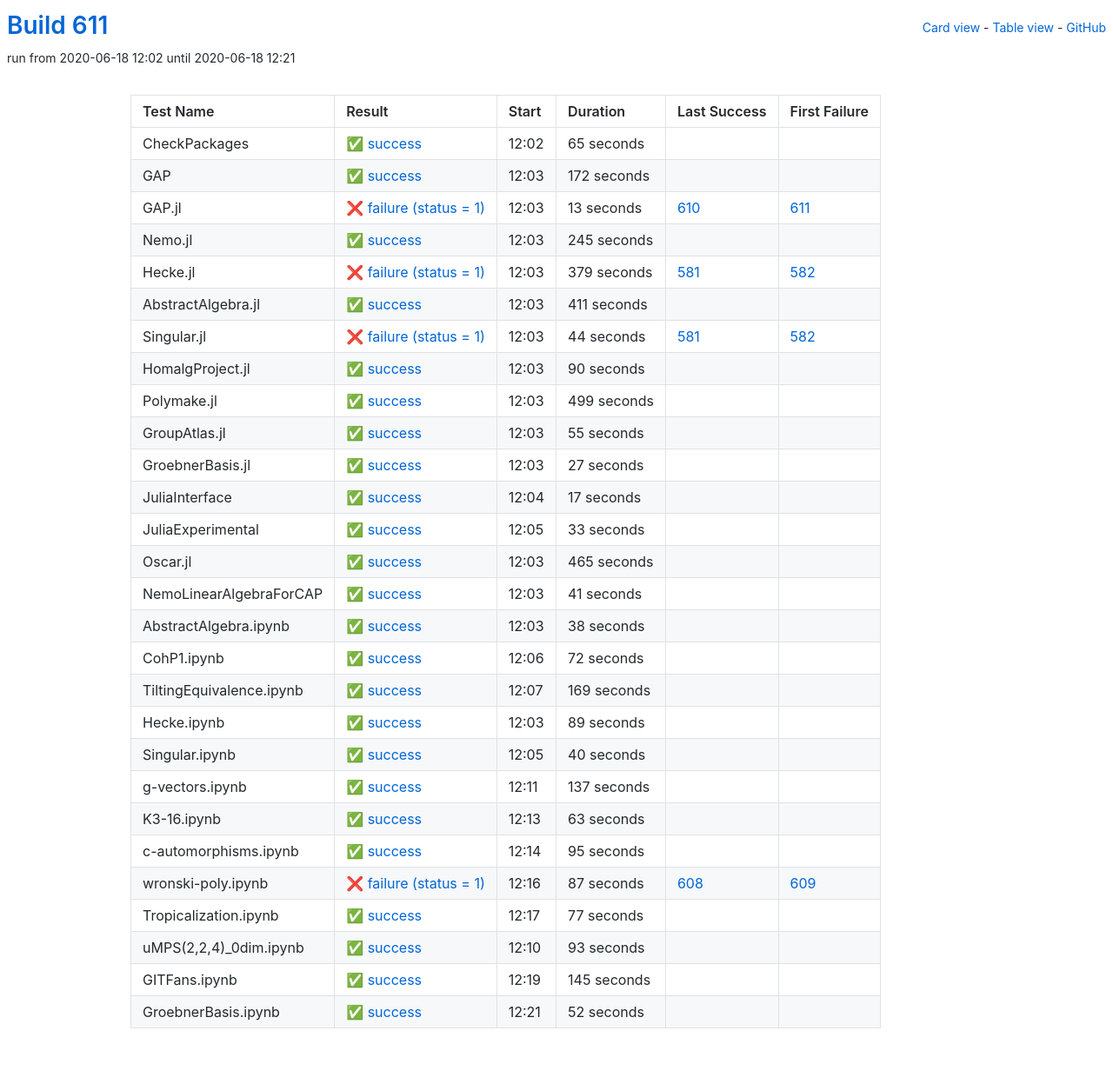
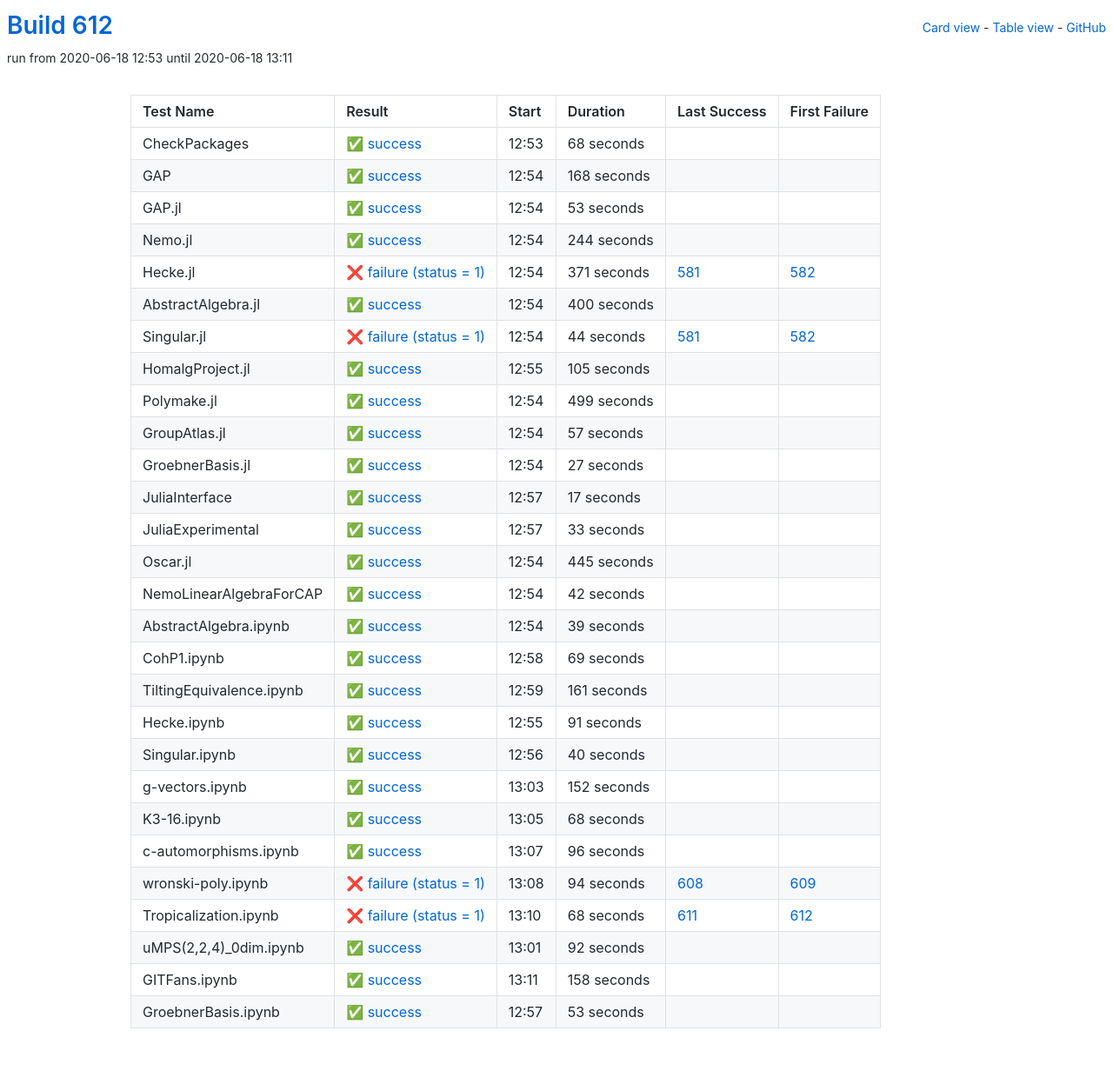
Before and after one commit to oscar-system/oscar-ci-status-1.4, a Jekyll site: the page built from table.html, in a window 1280 px wide. Shown: the whole page at 87% size. Built offline with Jekyll 4.4.1, drawn with Linux system fonts in a browser that asks for light colours.

Commit message:
Build #612

```diff
--- a/_data/ci.yml
+++ b/_data/ci.yml
@@ -1,6 +1,6 @@
 ---
-build: 611
-build_url: https://oscarci.mathematik.uni-kl.de/job/oscar-julia-1.4/611/
+build: 612
+build_url: https://oscarci.mathematik.uni-kl.de/job/oscar-julia-1.4/612/
 job: oscar-julia-1.4
 organization: oscar-system
 repo: oscar-ci-status-1.4
@@ -8,80 +8,80 @@ repourl: https://github.com/oscar-system/oscar-ci-status-1.4
 tests:
 - name: CheckPackages
   id: checkpackages
-  log: https://oscarci.mathematik.uni-kl.de/job/oscar-julia-1.4/611/artifact/logs/build-611/CheckPackages.log
-  start: 2020-06-18 12:02
+  log: https://oscarci.mathematik.uni-kl.de/job/oscar-julia-1.4/612/artifact/logs/build-612/CheckPackages.log
+  start: 2020-06-18 12:53
   success: true
   exitcode: 0
   status: success
-  duration: 65
+  duration: 68
   last_success: false
   last_success_url:
   first_failure: false
   first_failure_url:
 - name: GAP
   id: gap
-  log: https://oscarci.mathematik.uni-kl.de/job/oscar-julia-1.4/611/artifact/logs/build-611/GAP.log
-  start: 2020-06-18 12:03
+  log: https://oscarci.mathematik.uni-kl.de/job/oscar-julia-1.4/612/artifact/logs/build-612/GAP.log
+  start: 2020-06-18 12:54
   success: true
   exitcode: 0
   status: success
-  duration: 172
+  duration: 168
   last_success: false
   last_success_url:
   first_failure: false
   first_failure_url:
 - name: GAP.jl
   id: gap-jl
-  log: https://oscarci.mathematik.uni-kl.de/job/oscar-julia-1.4/611/artifact/logs/build-611/GAP.jl.log
-  start: 2020-06-18 12:03
-  success: false
-  exitcode: 1
-  status: failure
-  duration: 13
-  last_success: 610
-  last_success_url: https://oscarci.mathematik.uni-kl.de/job/oscar-julia-1.4/610/
-  first_failure: 611
-  first_failure_url: https://oscarci.mathematik.uni-kl.de/job/oscar-julia-1.4/611/
-- name: Nemo.jl
-  id: nemo-jl
-  log: https://oscarci.mathematik.uni-kl.de/job/oscar-julia-1.4/611/artifact/logs/build-611/Nemo.jl.log
-  start: 2020-06-18 12:03
+  log: https://oscarci.mathematik.uni-kl.de/job/oscar-julia-1.4/612/artifact/logs/build-612/GAP.jl.log
+  start: 2020-06-18 12:54
   success: true
   exitcode: 0
   status: success
-  duration: 245
+  duration: 53
+  last_success: false
+  last_success_url:
+  first_failure: false
+  first_failure_url:
+- name: Nemo.jl
+  id: nemo-jl
+  log: https://oscarci.mathematik.uni-kl.de/job/oscar-julia-1.4/612/artifact/logs/build-612/Nemo.jl.log
+  start: 2020-06-18 12:54
+  success: true
+  exitcode: 0
+  status: success
+  duration: 244
   last_success: false
   last_success_url:
   first_failure: false
   first_failure_url:
 - name: Hecke.jl
   id: hecke-jl
-  log: https://oscarci.mathematik.uni-kl.de/job/oscar-julia-1.4/611/artifact/logs/build-611/Hecke.jl.log
-  start: 2020-06-18 12:03
+  log: https://oscarci.mathematik.uni-kl.de/job/oscar-julia-1.4/612/artifact/logs/build-612/Hecke.jl.log
+  start: 2020-06-18 12:54
   success: false
   exitcode: 1
   status: failure
-  duration: 379
+  duration: 371
   last_success: 581
   last_success_url: https://oscarci.mathematik.uni-kl.de/job/oscar-julia-1.4/581/
   first_failure: 582
   first_failure_url: https://oscarci.mathematik.uni-kl.de/job/oscar-julia-1.4/582/
 - name: AbstractAlgebra.jl
   id: abstractalgebra-jl
-  log: https://oscarci.mathematik.uni-kl.de/job/oscar-julia-1.4/611/artifact/logs/build-611/AbstractAlgebra.jl.log
-  start: 2020-06-18 12:03
+  log: https://oscarci.mathematik.uni-kl.de/job/oscar-julia-1.4/612/artifact/logs/build-612/AbstractAlgebra.jl.log
+  start: 2020-06-18 12:54
   success: true
   exitcode: 0
   status: success
-  duration: 411
+  duration: 400
   last_success: false
   last_success_url:
   first_failure: false
   first_failure_url:
 - name: Singular.jl
   id: singular-jl
-  log: https://oscarci.mathematik.uni-kl.de/job/oscar-julia-1.4/611/artifact/logs/build-611/Singular.jl.log
-  start: 2020-06-18 12:03
+  log: https://oscarci.mathematik.uni-kl.de/job/oscar-julia-1.4/612/artifact/logs/build-612/Singular.jl.log
+  start: 2020-06-18 12:54
   success: false
   exitcode: 1
   status: failure
@@ -92,20 +92,20 @@ tests:
   first_failure_url: https://oscarci.mathematik.uni-kl.de/job/oscar-julia-1.4/582/
 - name: HomalgProject.jl
   id: homalgproject-jl
-  log: https://oscarci.mathematik.uni-kl.de/job/oscar-julia-1.4/611/artifact/logs/build-611/HomalgProject.jl.log
-  start: 2020-06-18 12:03
+  log: https://oscarci.mathematik.uni-kl.de/job/oscar-julia-1.4/612/artifact/logs/build-612/HomalgProject.jl.log
+  start: 2020-06-18 12:55
   success: true
   exitcode: 0
   status: success
-  duration: 90
+  duration: 105
   last_success: false
   last_success_url:
   first_failure: false
   first_failure_url:
 - name: Polymake.jl
   id: polymake-jl
-  log: https://oscarci.mathematik.uni-kl.de/job/oscar-julia-1.4/611/artifact/logs/build-611/Polymake.jl.log
-  start: 2020-06-18 12:03
+  log: https://oscarci.mathematik.uni-kl.de/job/oscar-julia-1.4/612/artifact/logs/build-612/Polymake.jl.log
+  start: 2020-06-18 12:54
   success: true
   exitcode: 0
   status: success
@@ -116,20 +116,20 @@ tests:
   first_failure_url:
 - name: GroupAtlas.jl
   id: groupatlas-jl
-  log: https://oscarci.mathematik.uni-kl.de/job/oscar-julia-1.4/611/artifact/logs/build-611/GroupAtlas.jl.log
-  start: 2020-06-18 12:03
+  log: https://oscarci.mathematik.uni-kl.de/job/oscar-julia-1.4/612/artifact/logs/build-612/GroupAtlas.jl.log
+  start: 2020-06-18 12:54
   success: true
   exitcode: 0
   status: success
-  duration: 55
+  duration: 57
   last_success: false
   last_success_url:
   first_failure: false
   first_failure_url:
 - name: GroebnerBasis.jl
   id: groebnerbasis-jl
-  log: https://oscarci.mathematik.uni-kl.de/job/oscar-julia-1.4/611/artifact/logs/build-611/GroebnerBasis.jl.log
-  start: 2020-06-18 12:03
+  log: https://oscarci.mathematik.uni-kl.de/job/oscar-julia-1.4/612/artifact/logs/build-612/GroebnerBasis.jl.log
+  start: 2020-06-18 12:54
   success: true
   exitcode: 0
   status: success
@@ -140,8 +140,8 @@ tests:
   first_failure_url:
 - name: JuliaInterface
   id: juliainterface
-  log: https://oscarci.mathematik.uni-kl.de/job/oscar-julia-1.4/611/artifact/logs/build-611/JuliaInterface.log
-  start: 2020-06-18 12:04
+  log: https://oscarci.mathematik.uni-kl.de/job/oscar-julia-1.4/612/artifact/logs/build-612/JuliaInterface.log
+  start: 2020-06-18 12:57
   success: true
   exitcode: 0
   status: success
@@ -152,8 +152,8 @@ tests:
   first_failure_url:
 - name: JuliaExperimental
   id: juliaexperimental
-  log: https://oscarci.mathematik.uni-kl.de/job/oscar-julia-1.4/611/artifact/logs/build-611/JuliaExperimental.log
-  start: 2020-06-18 12:05
+  log: https://oscarci.mathematik.uni-kl.de/job/oscar-julia-1.4/612/artifact/logs/build-612/JuliaExperimental.log
+  start: 2020-06-18 12:57
   success: true
   exitcode: 0
   status: success
@@ -164,80 +164,80 @@ tests:
   first_failure_url:
 - name: Oscar.jl
   id: oscar-jl
-  log: https://oscarci.mathematik.uni-kl.de/job/oscar-julia-1.4/611/artifact/logs/build-611/Oscar.jl.log
-  start: 2020-06-18 12:03
+  log: https://oscarci.mathematik.uni-kl.de/job/oscar-julia-1.4/612/artifact/logs/build-612/Oscar.jl.log
+  start: 2020-06-18 12:54
   success: true
   exitcode: 0
   status: success
-  duration: 465
+  duration: 445
   last_success: false
   last_success_url:
   first_failure: false
   first_failure_url:
 - name: NemoLinearAlgebraForCAP
   id: nemolinearalgebraforcap
-  log: https://oscarci.mathematik.uni-kl.de/job/oscar-julia-1.4/611/artifact/logs/build-611/NemoLinearAlgebraForCAP.log
-  start: 2020-06-18 12:03
+  log: https://oscarci.mathematik.uni-kl.de/job/oscar-julia-1.4/612/artifact/logs/build-612/NemoLinearAlgebraForCAP.log
+  start: 2020-06-18 12:54
   success: true
   exitcode: 0
   status: success
-  duration: 41
+  duration: 42
   last_success: false
   last_success_url:
   first_failure: false
   first_failure_url:
 - name: AbstractAlgebra.ipynb
   id: abstractalgebra-ipynb
-  log: https://oscarci.mathematik.uni-kl.de/job/oscar-julia-1.4/611/artifact/logs/build-611/AbstractAlgebra.ipynb.log
-  start: 2020-06-18 12:03
+  log: https://oscarci.mathematik.uni-kl.de/job/oscar-julia-1.4/612/artifact/logs/build-612/AbstractAlgebra.ipynb.log
+  start: 2020-06-18 12:54
   success: true
   exitcode: 0
   status: success
-  duration: 38
+  duration: 39
   last_success: false
   last_success_url:
   first_failure: false
   first_failure_url:
 - name: CohP1.ipynb
   id: cohp1-ipynb
-  log: https://oscarci.mathematik.uni-kl.de/job/oscar-julia-1.4/611/artifact/logs/build-611/CohP1.ipynb.log
-  start: 2020-06-18 12:06
+  log: https://oscarci.mathematik.uni-kl.de/job/oscar-julia-1.4/612/artifact/logs/build-612/CohP1.ipynb.log
+  start: 2020-06-18 12:58
   success: true
   exitcode: 0
   status: success
-  duration: 72
+  duration: 69
   last_success: false
   last_success_url:
   first_failure: false
   first_failure_url:
 - name: TiltingEquivalence.ipynb
   id: tiltingequivalence-ipynb
-  log: https://oscarci.mathematik.uni-kl.de/job/oscar-julia-1.4/611/artifact/logs/build-611/TiltingEquivalence.ipynb.log
-  start: 2020-06-18 12:07
+  log: https://oscarci.mathematik.uni-kl.de/job/oscar-julia-1.4/612/artifact/logs/build-612/TiltingEquivalence.ipynb.log
+  start: 2020-06-18 12:59
   success: true
   exitcode: 0
   status: success
-  duration: 169
+  duration: 161
   last_success: false
   last_success_url:
   first_failure: false
   first_failure_url:
 - name: Hecke.ipynb
   id: hecke-ipynb
-  log: https://oscarci.mathematik.uni-kl.de/job/oscar-julia-1.4/611/artifact/logs/build-611/Hecke.ipynb.log
-  start: 2020-06-18 12:03
+  log: https://oscarci.mathematik.uni-kl.de/job/oscar-julia-1.4/612/artifact/logs/build-612/Hecke.ipynb.log
+  start: 2020-06-18 12:55
   success: true
   exitcode: 0
   status: success
-  duration: 89
+  duration: 91
   last_success: false
   last_success_url:
   first_failure: false
   first_failure_url:
 - name: Singular.ipynb
   id: singular-ipynb
-  log: https://oscarci.mathematik.uni-kl.de/job/oscar-julia-1.4/611/artifact/logs/build-611/Singular.ipynb.log
-  start: 2020-06-18 12:05
+  log: https://oscarci.mathematik.uni-kl.de/job/oscar-julia-1.4/612/artifact/logs/build-612/Singular.ipynb.log
+  start: 2020-06-18 12:56
   success: true
   exitcode: 0
   status: success
@@ -248,96 +248,96 @@ tests:
   first_failure_url:
 - name: g-vectors.ipynb
   id: g-vectors-ipynb
-  log: https://oscarci.mathematik.uni-kl.de/job/oscar-julia-1.4/611/artifact/logs/build-611/g-vectors.ipynb.log
-  start: 2020-06-18 12:11
+  log: https://oscarci.mathematik.uni-kl.de/job/oscar-julia-1.4/612/artifact/logs/build-612/g-vectors.ipynb.log
+  start: 2020-06-18 13:03
   success: true
   exitcode: 0
   status: success
-  duration: 137
+  duration: 152
   last_success: false
   last_success_url:
   first_failure: false
   first_failure_url:
 - name: K3-16.ipynb
   id: k3-16-ipynb
-  log: https://oscarci.mathematik.uni-kl.de/job/oscar-julia-1.4/611/artifact/logs/build-611/K3-16.ipynb.log
-  start: 2020-06-18 12:13
+  log: https://oscarci.mathematik.uni-kl.de/job/oscar-julia-1.4/612/artifact/logs/build-612/K3-16.ipynb.log
+  start: 2020-06-18 13:05
   success: true
   exitcode: 0
   status: success
-  duration: 63
+  duration: 68
   last_success: false
   last_success_url:
   first_failure: false
   first_failure_url:
 - name: c-automorphisms.ipynb
   id: c-automorphisms-ipynb
-  log: https://oscarci.mathematik.uni-kl.de/job/oscar-julia-1.4/611/artifact/logs/build-611/c-automorphisms.ipynb.log
-  start: 2020-06-18 12:14
+  log: https://oscarci.mathematik.uni-kl.de/job/oscar-julia-1.4/612/artifact/logs/build-612/c-automorphisms.ipynb.log
+  start: 2020-06-18 13:07
   success: true
   exitcode: 0
   status: success
-  duration: 95
+  duration: 96
   last_success: false
   last_success_url:
   first_failure: false
   first_failure_url:
 - name: wronski-poly.ipynb
   id: wronski-poly-ipynb
-  log: https://oscarci.mathematik.uni-kl.de/job/oscar-julia-1.4/611/artifact/logs/build-611/wronski-poly.ipynb.log
-  start: 2020-06-18 12:16
+  log: https://oscarci.mathematik.uni-kl.de/job/oscar-julia-1.4/612/artifact/logs/build-612/wronski-poly.ipynb.log
+  start: 2020-06-18 13:08
   success: false
   exitcode: 1
   status: failure
-  duration: 87
+  duration: 94
   last_success: 608
   last_success_url: https://oscarci.mathematik.uni-kl.de/job/oscar-julia-1.4/608/
   first_failure: 609
   first_failure_url: https://oscarci.mathematik.uni-kl.de/job/oscar-julia-1.4/609/
 - name: Tropicalization.ipynb
   id: tropicalization-ipynb
-  log: https://oscarci.mathematik.uni-kl.de/job/oscar-julia-1.4/611/artifact/logs/build-611/Tropicalization.ipynb.log
-  start: 2020-06-18 12:17
+  log: https://oscarci.mathematik.uni-kl.de/job/oscar-julia-1.4/612/artifact/logs/build-612/Tropicalization.ipynb.log
+  start: 2020-06-18 13:10
+  success: false
+  exitcode: 1
+  status: failure
+  duration: 68
+  last_success: 611
+  last_success_url: https://oscarci.mathematik.uni-kl.de/job/oscar-julia-1.4/611/
+  first_failure: 612
+  first_failure_url: https://oscarci.mathematik.uni-kl.de/job/oscar-julia-1.4/612/
+- name: uMPS(2,2,4)_0dim.ipynb
+  id: umps-2-2-4-0dim-ipynb
+  log: https://oscarci.mathematik.uni-kl.de/job/oscar-julia-1.4/612/artifact/logs/build-612/uMPS-2-2-4-_0dim.ipynb.log
+  start: 2020-06-18 13:01
   success: true
   exitcode: 0
   status: success
-  duration: 77
-  last_success: false
-  last_success_url:
-  first_failure: false
-  first_failure_url:
-- name: uMPS(2,2,4)_0dim.ipynb
-  id: umps-2-2-4-0dim-ipynb
-  log: https://oscarci.mathematik.uni-kl.de/job/oscar-julia-1.4/611/artifact/logs/build-611/uMPS-2-2-4-_0dim.ipynb.log
-  start: 2020-06-18 12:10
-  success: true
-  exitcode: 0
-  status: success
-  duration: 93
+  duration: 92
   last_success: false
   last_success_url:
   first_failure: false
   first_failure_url:
 - name: GITFans.ipynb
   id: gitfans-ipynb
-  log: https://oscarci.mathematik.uni-kl.de/job/oscar-julia-1.4/611/artifact/logs/build-611/GITFans.ipynb.log
-  start: 2020-06-18 12:19
+  log: https://oscarci.mathematik.uni-kl.de/job/oscar-julia-1.4/612/artifact/logs/build-612/GITFans.ipynb.log
+  start: 2020-06-18 13:11
   success: true
   exitcode: 0
   status: success
-  duration: 145
+  duration: 158
   last_success: false
   last_success_url:
   first_failure: false
   first_failure_url:
 - name: GroebnerBasis.ipynb
   id: groebnerbasis-ipynb
-  log: https://oscarci.mathematik.uni-kl.de/job/oscar-julia-1.4/611/artifact/logs/build-611/GroebnerBasis.ipynb.log
-  start: 2020-06-18 12:21
+  log: https://oscarci.mathematik.uni-kl.de/job/oscar-julia-1.4/612/artifact/logs/build-612/GroebnerBasis.ipynb.log
+  start: 2020-06-18 12:57
   success: true
   exitcode: 0
   status: success
-  duration: 52
+  duration: 53
   last_success: false
   last_success_url:
   first_failure: false
```
Also changed, not shown: README.md.
